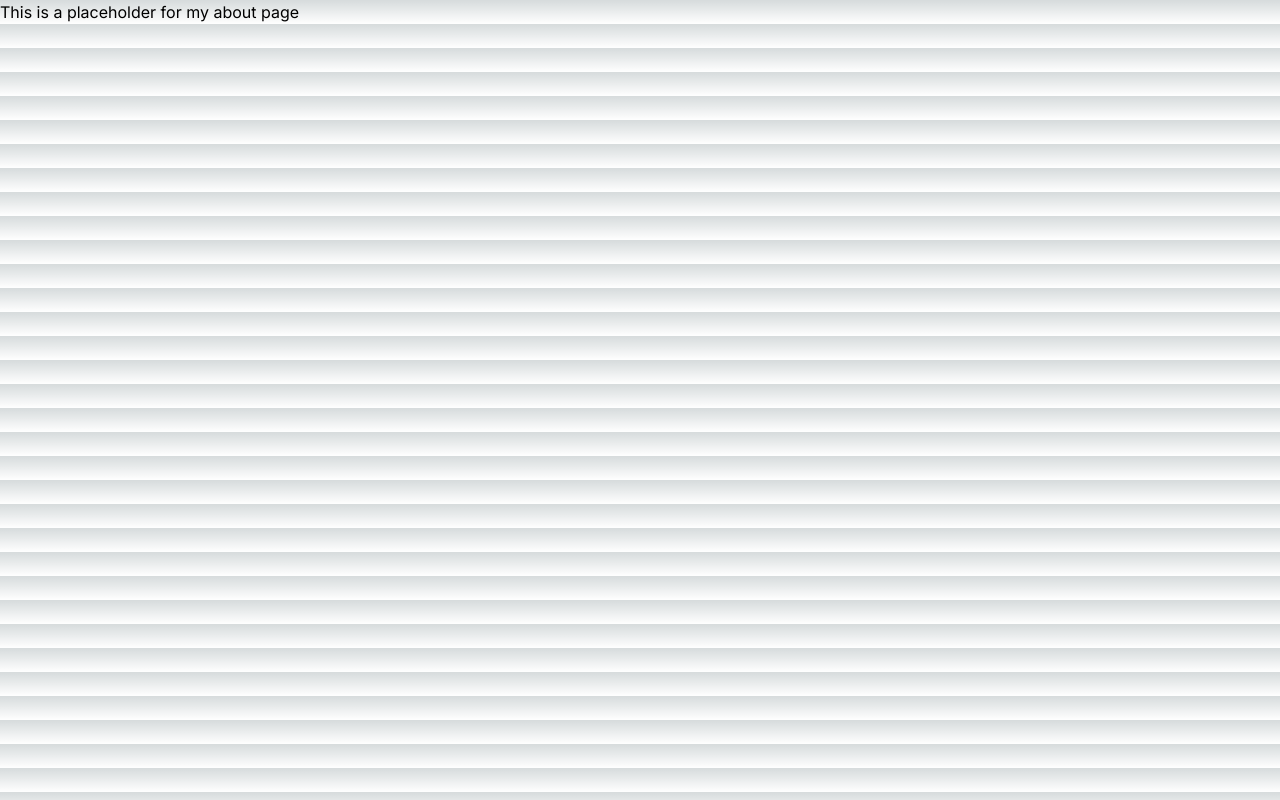
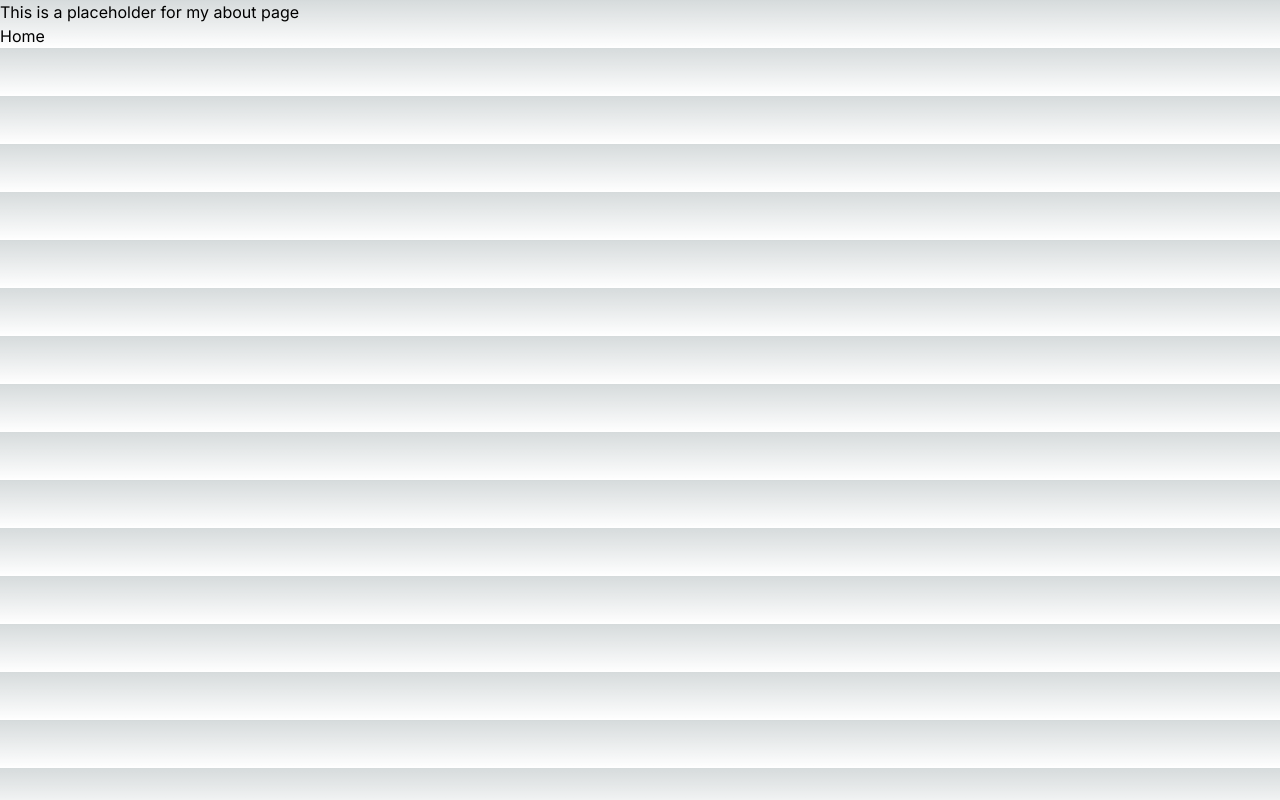
Before and after one commit to kriswind/portfolio, a Next.js app: page /about in a window 1280 px wide. Built offline with nearby package versions, Linux system fonts and the light colour scheme.

Commit message:
removed README boilerplate

```diff
--- a/app/about/page.tsx
+++ b/app/about/page.tsx
@@ -1,9 +1,11 @@
+import Link from 'next/link'
 import React from 'react'
 
 const AboutPage = () => {
   return (
     <div>
-      This is a placeholder for my about page
+      <h1>This is a placeholder for my about page</h1>
+      <Link href="/">Home</Link>
     </div>
   )
 }
```
Also changed, not shown: 1 other file (tests, documents, lock files or other folders).
